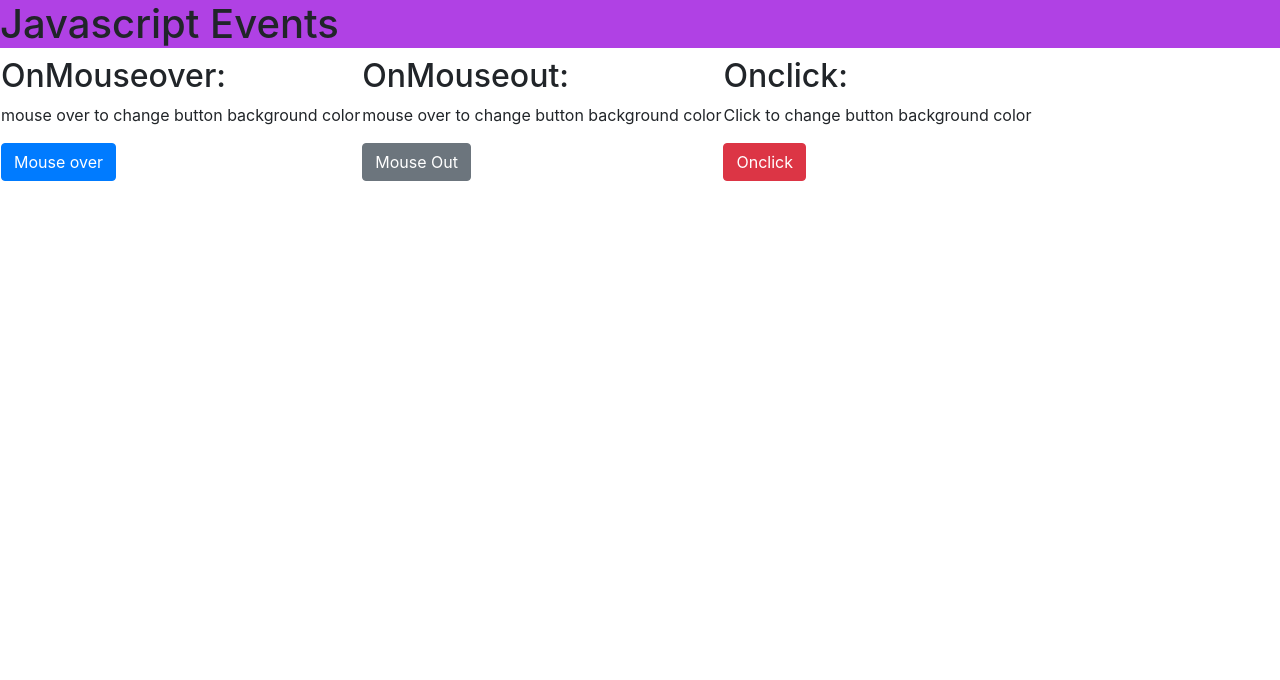
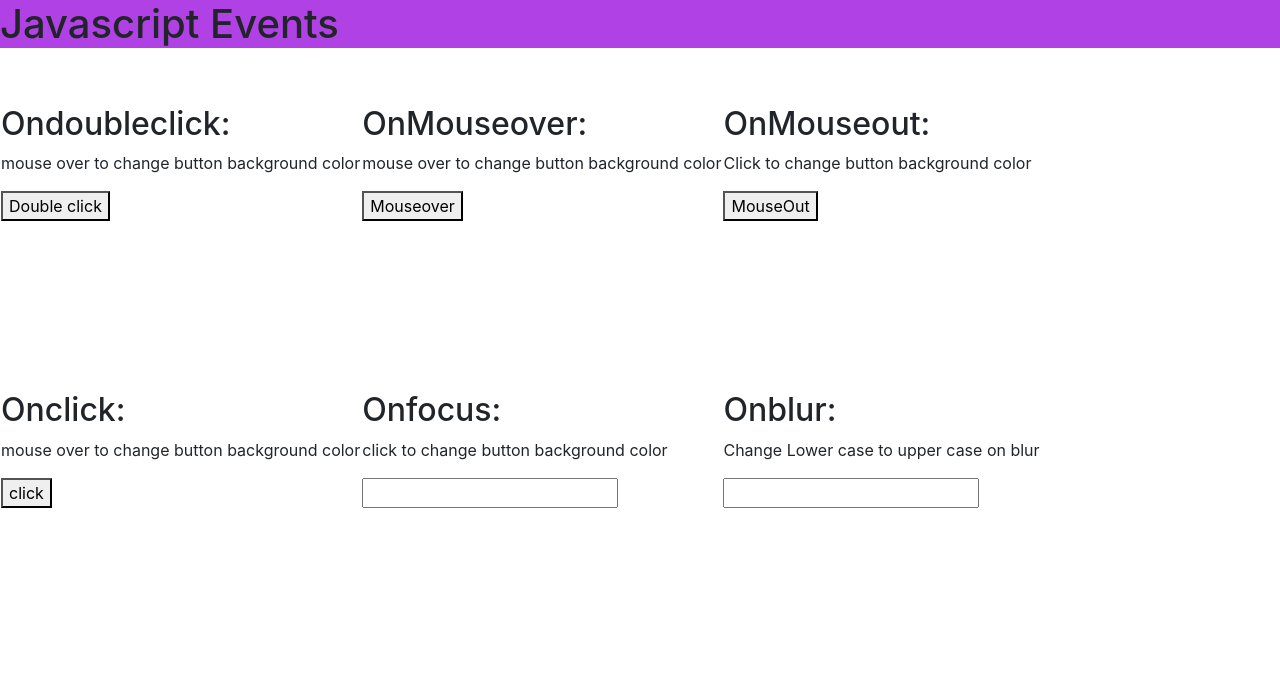
Before and after one commit to hari17ec/kgf2, a plain HTML site: page first/assignment/index.html in a window 1280 px wide. Drawn offline with nearby package versions, Linux system fonts and the light colour scheme; files that its build step writes are made by us from their sources.

Commit message:
assignment

```diff
--- a/first/assignment/index.html
+++ b/first/assignment/index.html
@@ -7,6 +7,7 @@
     <title>Assignment</title>
     <link href="./index.css" rel="stylesheet"/>
     <link rel="stylesheet" href="https://cdn.jsdelivr.net/npm/bootstrap@4.6.0/dist/css/bootstrap.min.css" integrity="sha384-B0vP5xmATw1+K9KRQjQERJvTumQW0nPEzvF6L/Z6nronJ3oUOFUFpCjEUQouq2+l" crossorigin="anonymous">
+    <script src="index.js" ></script>
 </head>
 <body>
     <h1 id="align">Javascript Events</h1>
@@ -16,25 +17,76 @@
         </thead>
         <tbody>
             <tr id="align">
+            <br/>
+                <td>
+                    <h2>Ondoubleclick:</h2>
+                        <p id="assign">mouse over to change button background color</p>
+                                <!-- <button class="btn btn-primary"OnMouseover >Mouse over</button>  -->
+                            <button id="hari" ondblclick="mithun()">Double click</button><br/> <br/><br/><br/><br/><br/><br/><br/>
+
+                </td>
+
                 <td>
                     <h2>OnMouseover:</h2>
-                        <p id="assign">mouse over to change button background color</p>
-                            <button class="btn btn-primary"OnMouseover >Mouse over</button>
+                        <p>mouse over to change button background color </p>
+                                <!-- <button class="btn btn-secondary" MouseOut>Mouse Out</button> -->
+                            <button id="xyz" onmouseover="hari()">Mouseover</button> <br/><br/><br/><br/><br/><br/><br/><br/>
+
                 </td>
 
                 <td>
                     <h2>OnMouseout:</h2>
-                        <p id="assign">mouse over to change button background color </p>
-                            <button class="btn btn-secondary" MouseOut>Mouse Out</button>
+                        <p id="assign">Click to change button background color</p>
+                                <!-- <button class="btn btn-danger">Onclick</button> -->
+                            <button id="hello1" onmouseout="change()">MouseOut</button> <br/><br/><br/><br/><br/><br/><br/><br/>
+
                 </td>
 
-                <td>
-                    <h2>Onclick:</h2>
-                        <p id="assign">Click to change button background color</p>
-                            <button class="btn btn-danger">Onclick</button>
-                </td>
             </tr>
+
+            <tr>
+            <br/>
+                <tr id="align">
+                    <td>
+                        <h2>Onclick:</h2>
+                            <p id="assign">mouse over to change button background color</p>
+                                <button id="hello" onclick="redcolor()">click</button> <br/><br/><br/><br/><br/><br/><br/><br/>
+
+                    </td>
+
+                    <td>
+                        <h2>Onfocus:</h2>
+                            <p>click to change button background color</p>
+                                <input type="text" id="txt"/> <br/><br/><br/><br/><br/><br/><br/><br/>
+
+                    </td>
+
+                    <td>
+                        <h2>Onblur:</h2>
+                            <p id="assign">Change Lower case to upper case on blur</p>
+                                <input type="text" id="case" /> <br/><br/><br/><br/><br/><br/><br/><br/>
+
+                    </td>
+            </tr>
+
         </tbody>
     </table>
+    <!-- <h1 id="abc">Welcome to PSA</h1>
+    <button id="abc" onclick="changeText()">click</button>
+    <button id="hari" ondblclick="mithun()">Double click</button>
+    <button id="xyz" onmouseover="hari()">click</button>
+    <button id="hello" onclick="redcolor()">click</button>
+    <button id="hello1" onmouseout="change()">click</button>
+    <form id="hello2" onfocus="focus()">
+        <div class="form-group">
+          <input
+            type="text"
+            class="form-control"
+            placeholder="Pleaes enter Email"
+
+          />
+        </div>
+    <hr />
+    -->
 </body>
 </html>
```
